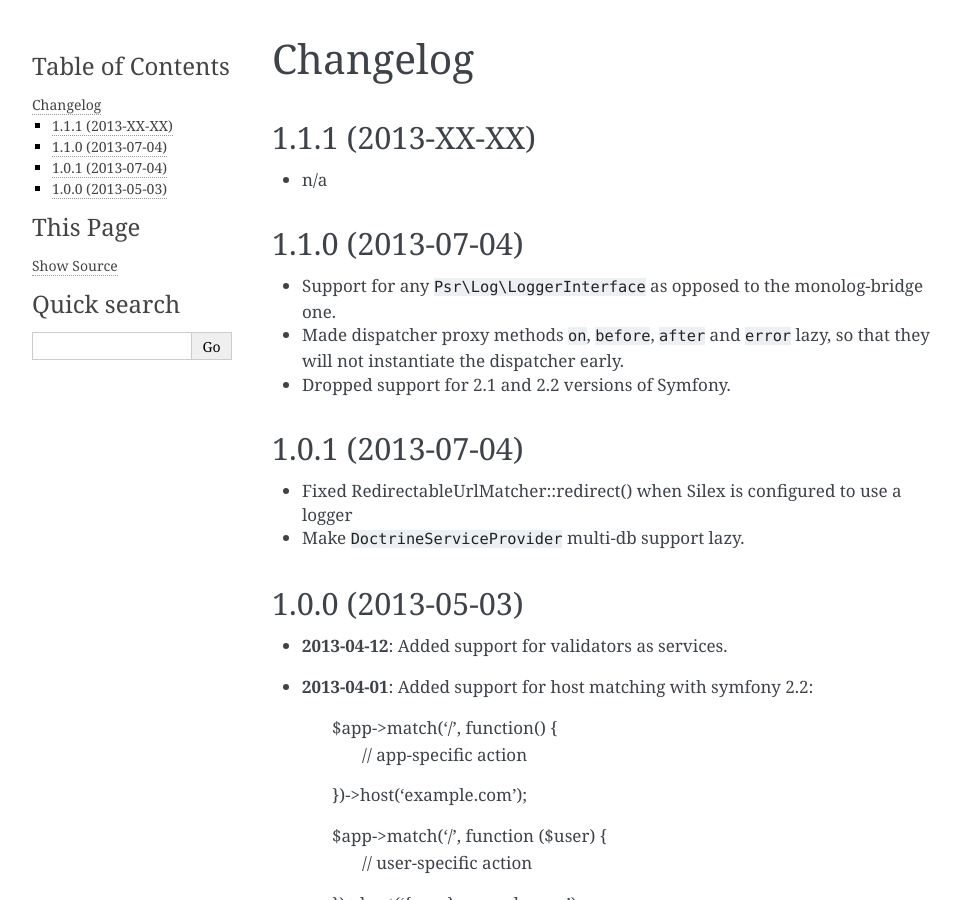
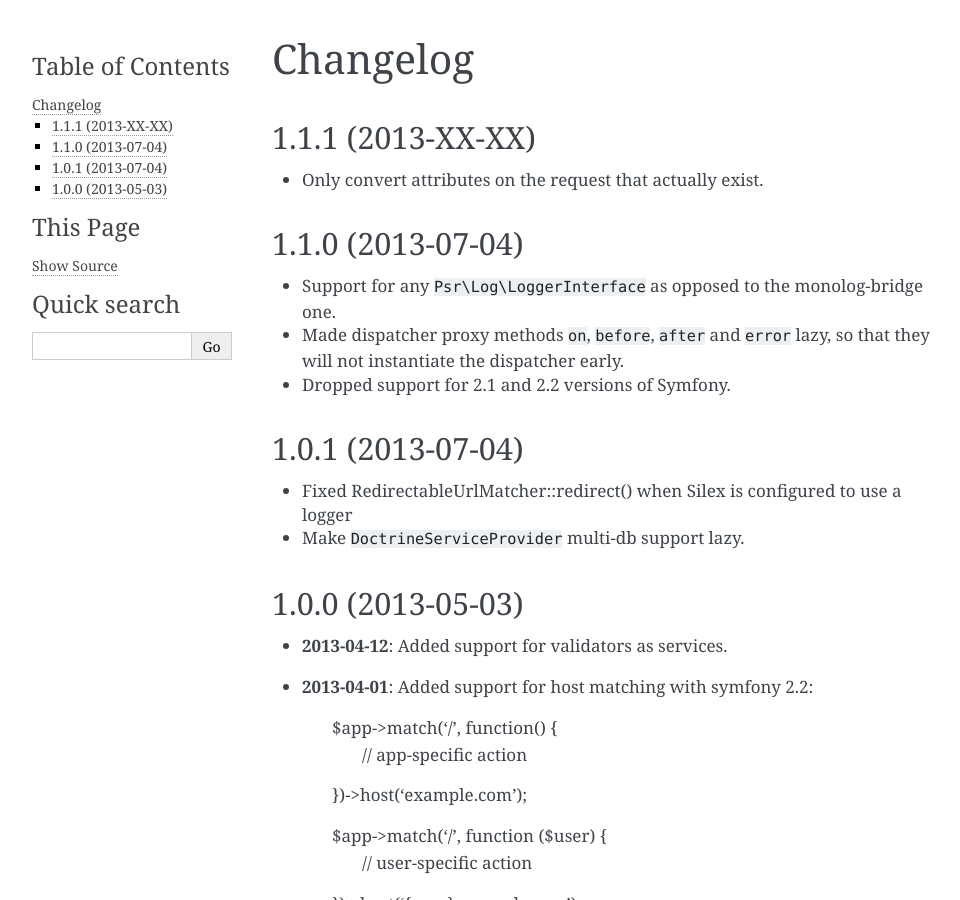
Before and after one commit to silexphp/Silex, a Sphinx documentation site: the page built from doc/changelog.rst, in a window 1280 px wide and 900 px high. Shown: the whole window, without its empty margins (148-1108 px from the left). Built offline with Sphinx 7.4.7, drawn with Linux system fonts in a browser that asks for light colours; pages that are not in the unit, such as notebooks, are missing from menus.

Commit message:
Add changelog entry

```diff
--- a/doc/changelog.rst
+++ b/doc/changelog.rst
@@ -4,7 +4,7 @@ Changelog
 1.1.1 (2013-XX-XX)
 ------------------
 
-* n/a
+* Only convert attributes on the request that actually exist.
 
 1.1.0 (2013-07-04)
 ------------------
```
